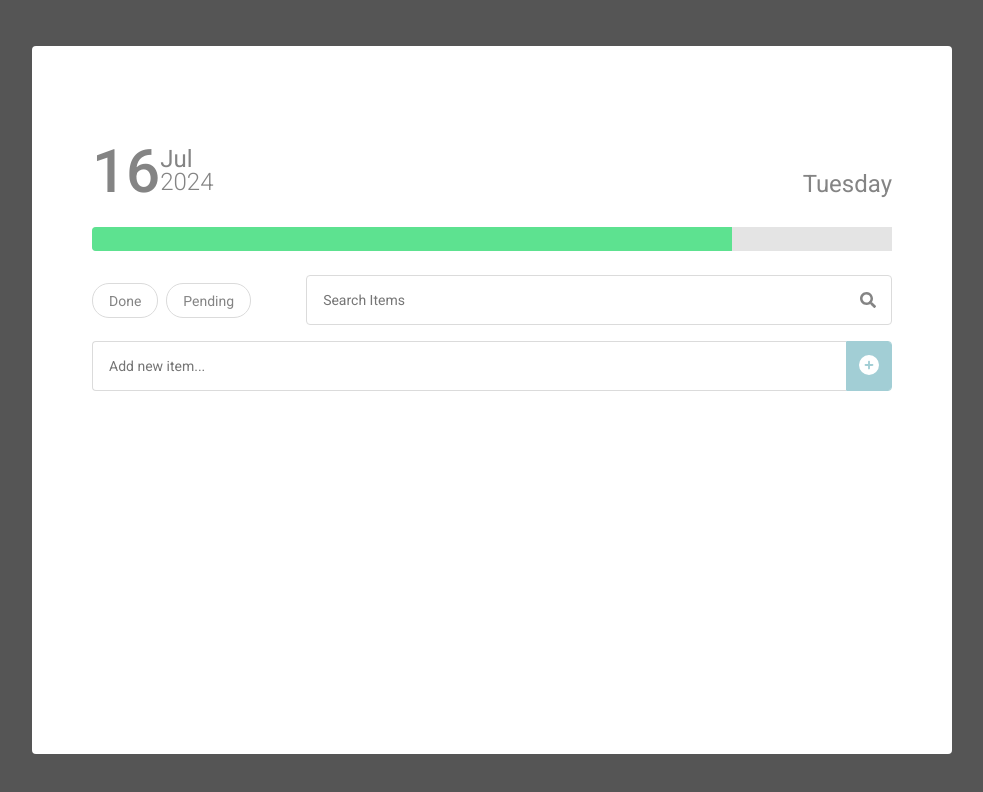
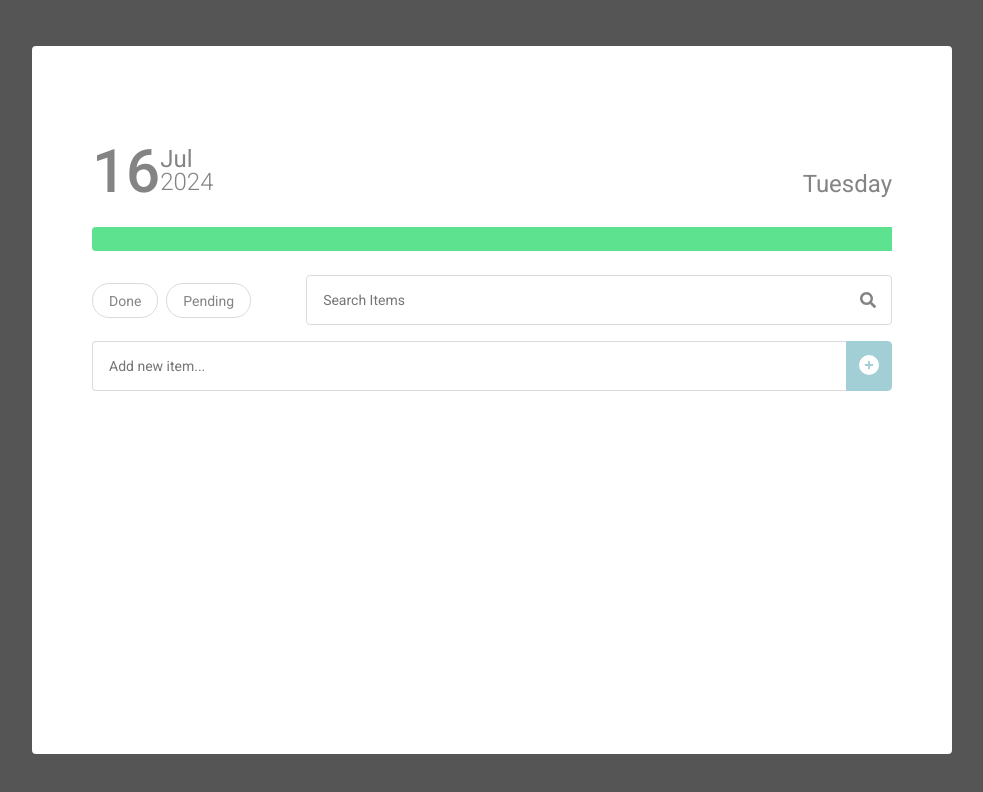
Before and after one commit to JoaoVitorOtavio/progress-to-do-list, a React (Create React App) app: page / in a window 1280 px wide. Shown: the top 792 px of the page, without its empty margins (148-1131 px from the left). Built offline with nearby package versions, Linux system fonts and the light colour scheme.

Commit message:
Lidando com progresso dinamico

```diff
--- a/src/App.tsx
+++ b/src/App.tsx
@@ -234,6 +234,15 @@ function App() {
     setItems(filteredValues);
   };
 
+  const handleProgress = () => {
+    const doneItems = items.filter((item) => item.isDone);
+    const total = items.length;
+    const done = doneItems.length;
+    const progress = Math.round((done / total) * 100);
+
+    return `${progress}%`;
+  };
+
   return (
     <Container>
       <DataContainer>
@@ -261,7 +270,7 @@ function App() {
       </DataContainer>
       <div>
         <BackgroundProgress>
-          <ProgressBar />
+          <ProgressBar progress={handleProgress()} />
         </BackgroundProgress>
       </div>
       <InputAndTagsContainer>
--- a/src/styles.ts
+++ b/src/styles.ts
@@ -94,7 +94,11 @@ export const BackgroundProgress = styled.div`
   margin: 32px 0 24px 0;
 `;
 
-export const ProgressBar = styled.div`
+interface IProgress {
+  progress: string;
+}
+
+export const ProgressBar = styled.div<IProgress>`
   background: #5de290 0% 0% no-repeat padding-box;
   color: white;
   text-align: right;
@@ -103,7 +107,7 @@ export const ProgressBar = styled.div`
 
   height: 24px;
 
-  width: 80%;
+  width: ${(props) => props.progress};
   opacity: 1;
 `;
 
```
